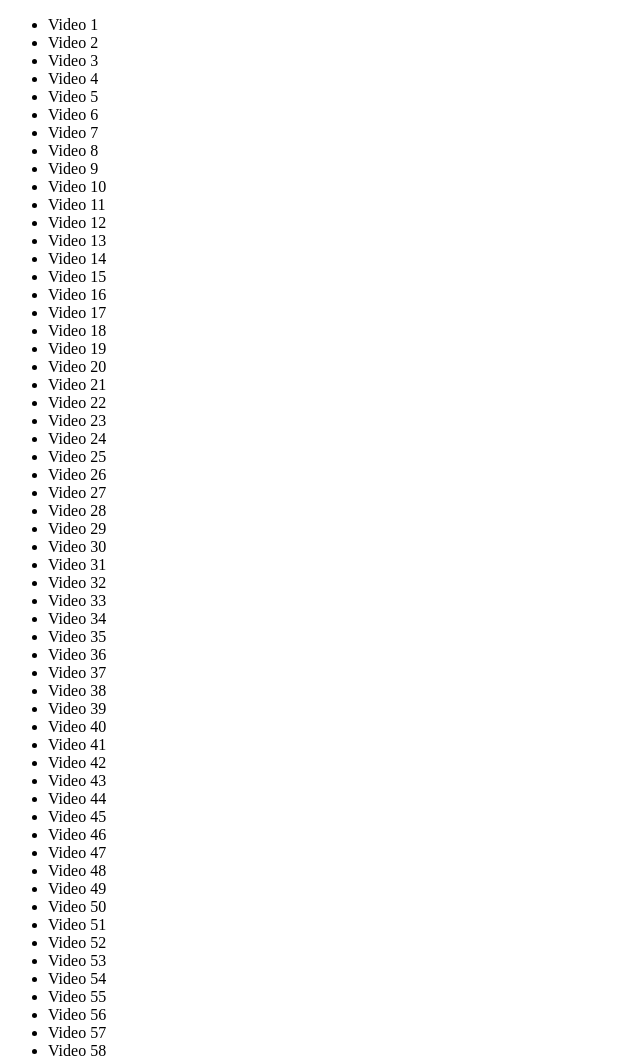
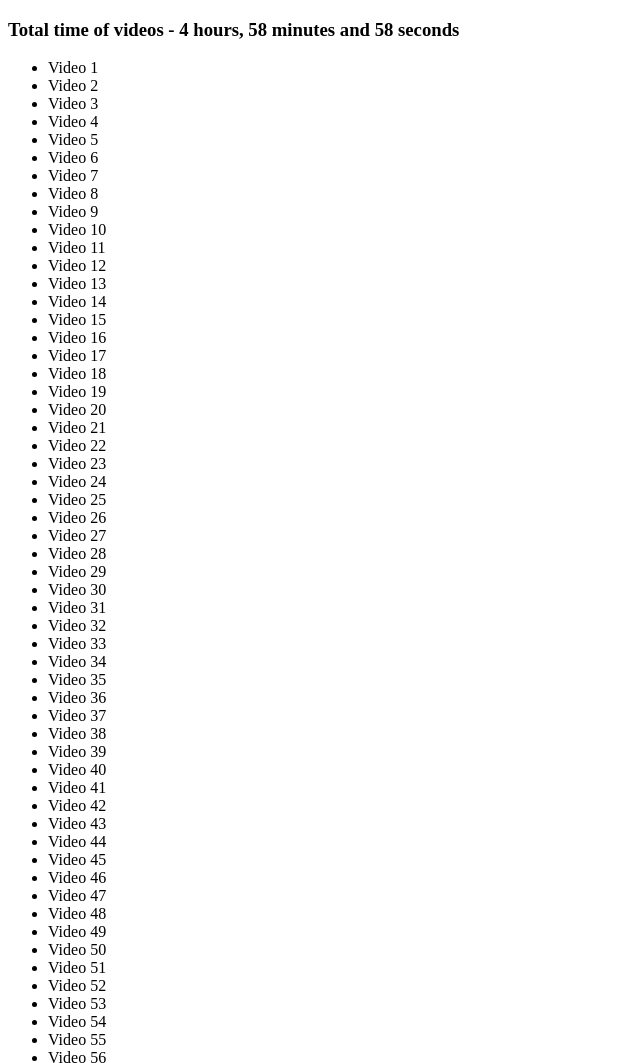
Before and after one commit to rohitkrai03/JavaScript30, a plain HTML site: page 18 - Adding Up Times with Reduce/index.html in a window 1280 px wide. Shown: the top 1063 px of the page, without its empty margins (0-640 px from the left). Drawn offline with Linux system fonts and the light colour scheme.

Commit message:
completed challenge 18

```diff
--- a/18 - Adding Up Times with Reduce/index.html
+++ b/18 - Adding Up Times with Reduce/index.html
@@ -5,6 +5,7 @@
   <title>Videos</title>
 </head>
 <body>
+  <h3 id="totalTime"></h3>
   <ul class="videos">
     <li data-time="5:43">
       Video 1
@@ -182,6 +183,26 @@
     </li>
   </ul>
 <script>
+  const timeNodes = Array.from(document.querySelectorAll("[data-time]"));
+
+  const seconds = timeNodes.reduce((total, vidTime) => {
+    const [mins, secs] = (vidTime.dataset.time)
+                      .split(':')
+                      .map(parseFloat);
+    const totalVidSecs = (mins * 60) + secs;
+    return total + totalVidSecs;
+  }, 0);
+
+  function readableTime(secs) {
+
+    const hours = Math.floor(secs / 3600);
+    secs = secs % 3600;
+    const mins = Math.floor(secs / 60);
+    secs = secs % 60;
+    return `${hours} hours, ${mins} minutes and ${secs} seconds`;
+  }
+
+  document.querySelector("#totalTime").innerHTML = `Total time of videos - ${readableTime(seconds)}`;
 </script>
 </body>
 </html>
```
